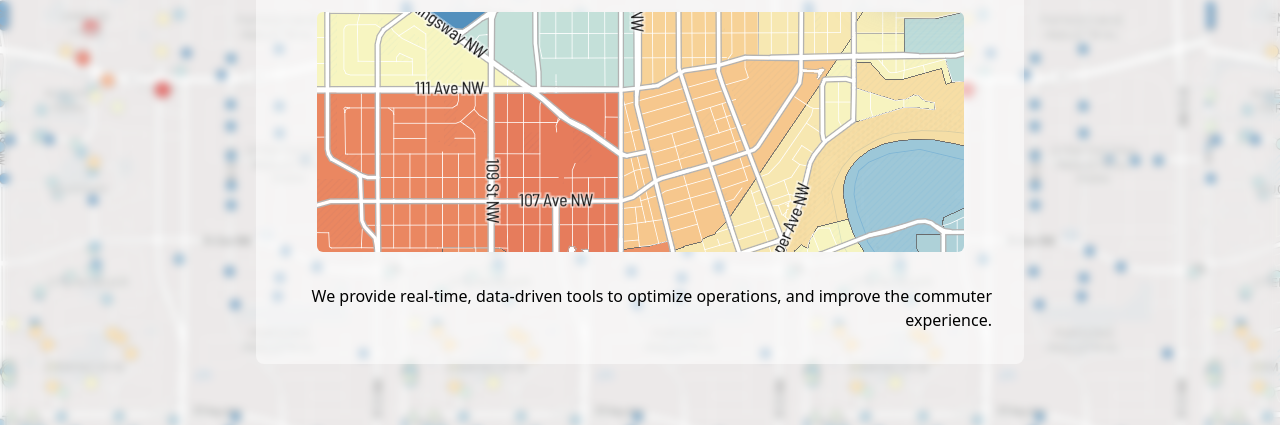
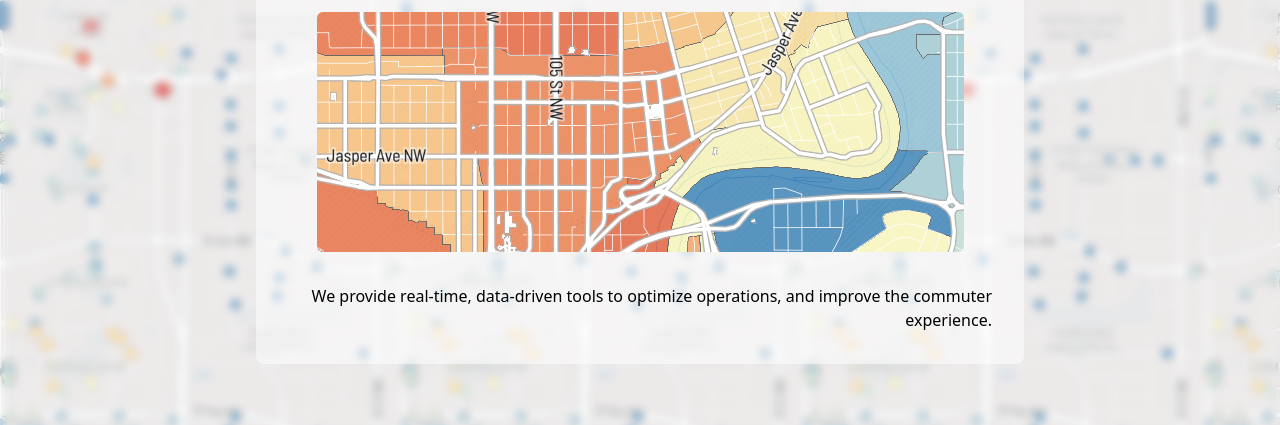
Before and after one commit to City-Sync/City-Sync.github.io, a plain HTML site: page index.html in a window 1280 px wide. Shown: the part 272-697 px from the top of the page. Drawn offline with Linux system fonts and the light colour scheme; a web font is replaced by a local one.

Commit message:
Deploy website - based on ffa3444e4b453dfcc73df1706c41e9bdc1df2ce7

```diff
--- a/index.html
+++ b/index.html
@@ -40,7 +40,7 @@
           </h2>
           <div class="w-full grid place-content-center">
             <div class="overflow-hidden h-40 sm:max-w-max sm:h-60 rounded-md">
-              <img src="/assets/map-CdLncj87.png" />
+              <img src="/assets/map-small-Bm0BFy0B.png" />
             </div>
           </div>
           <p class="text-right text-md mt-8 text-citytext">
```
Also changed, not shown: assets/map-CdLncj87.png (deleted), assets/map-small-Bm0BFy0B.png (added).
